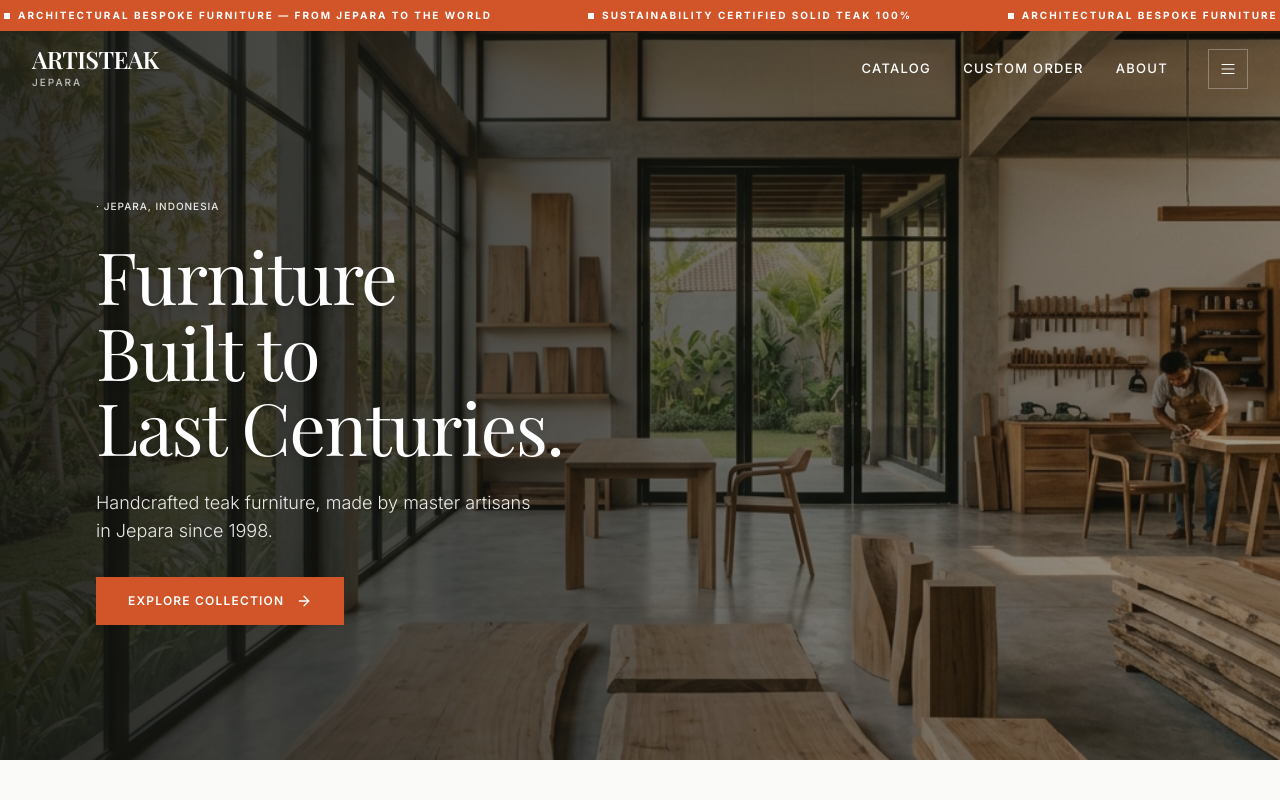
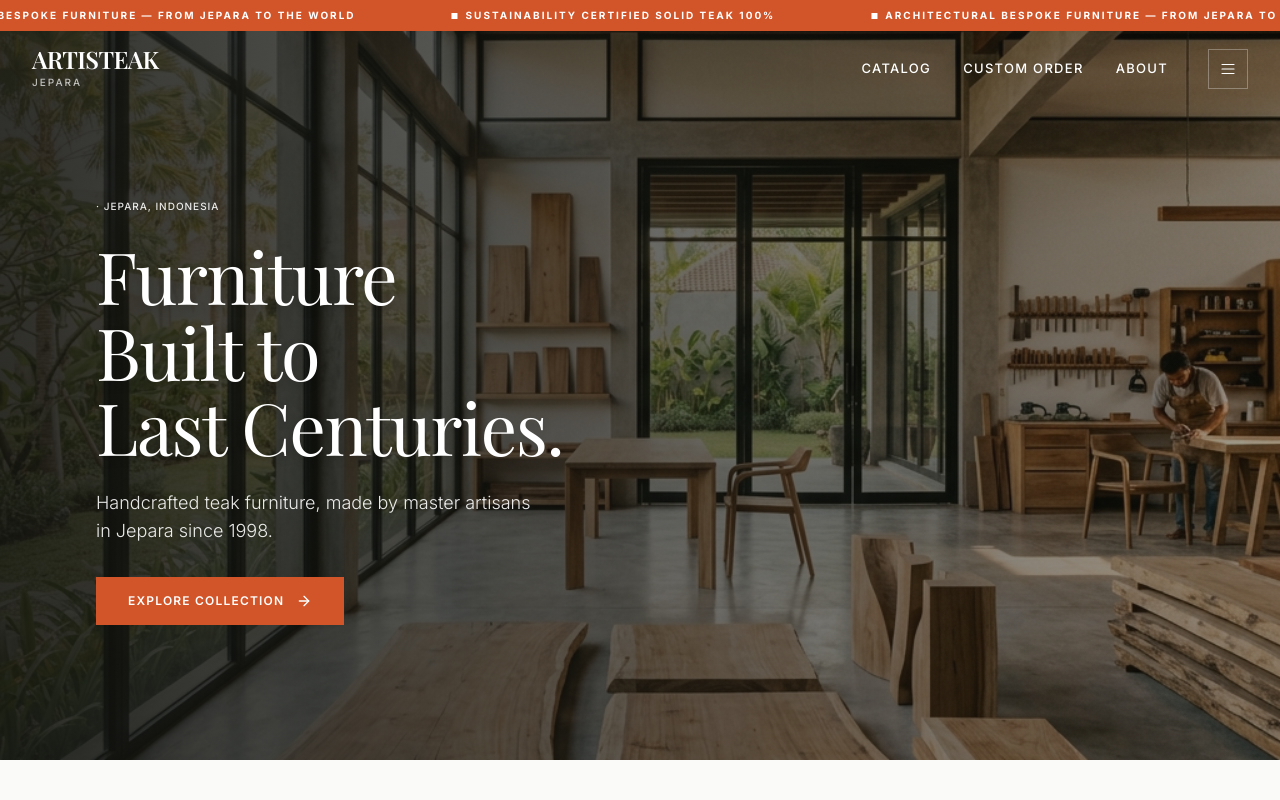
Before and after one commit to muhammadfaza16/mebel-web-1, a Next.js app: page / in a window 1280 px wide. Shown: the top 800 px of the page. Built offline with nearby package versions, Linux system fonts and the light colour scheme.

Commit message:
feat: implement marquee running text for announcement bar

```diff
--- a/src/app/globals.css
+++ b/src/app/globals.css
@@ -36,6 +36,14 @@
   --spacing-gr-6: 2.775rem;
   --spacing-gr-7: 4.49rem;
   --spacing-gr-8: 7.265rem;
+
+  /* Marquee Animation */
+  --animate-marquee: marquee 30s linear infinite;
+
+  @keyframes marquee {
+    from { transform: translateX(0); }
+    to { transform: translateX(-50%); }
+  }
 }
 
 :root {
```
